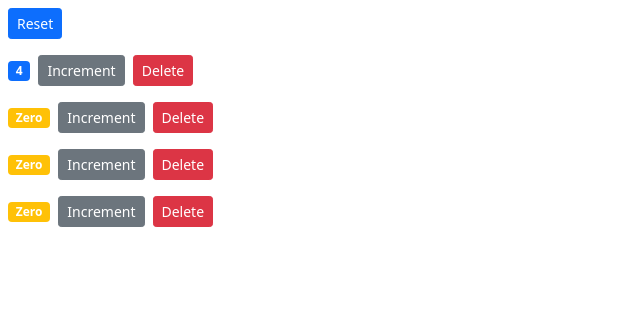
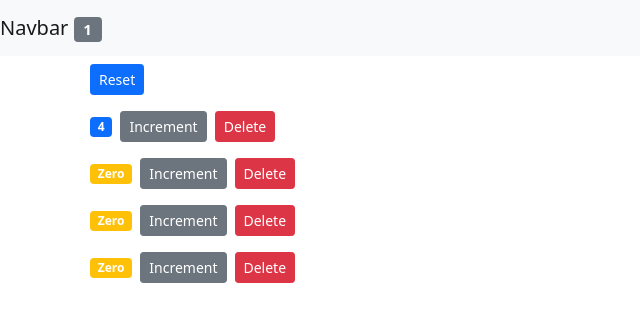
Before and after one commit to marmikpatel19/E-commerce-Shopping-Cart, a React (Create React App) app: page / in a window 1280 px wide. Shown: the top 322 px of the page, without its empty margins (0-640 px from the left). Built offline with nearby package versions, Linux system fonts and the light colour scheme.

Commit message:
feat: add navbar and totalCounters tracker

```diff
--- a/src/App.js
+++ b/src/App.js
@@ -1,25 +1,56 @@
-import logo from "./logo.svg";
+import NavBar from "./Components/navbar";
+import Counters from "./Components/counters";
 import "./App.css";
+import React, { Component } from "react";
 
-function App() {
-  return (
-    <div className="App">
-      <header className="App-header">
-        <img src={logo} className="App-logo" alt="logo" />
-        <p>
-          Edit <code>src/App.js</code> and save to reload.
-        </p>
-        <a
-          className="App-link"
-          href="https://reactjs.org"
-          target="_blank"
-          rel="noopener noreferrer"
-        >
-          Learn React
-        </a>
-      </header>
-    </div>
-  );
+class App extends React.Component {
+  state = {
+    counters: [
+      { id: 1, value: 4 },
+      { id: 2, value: 0 },
+      { id: 3, value: 0 },
+      { id: 4, value: 0 },
+    ],
+  };
+
+  handleIncrement = (counter) => {
+    const counters = [...this.state.counters];
+    const index = counters.indexOf(counter);
+    counters[index] = { ...counter };
+    counters[index].value++;
+    this.setState({ counters });
+  };
+
+  handleDelete = (counterId) => {
+    const counters = this.state.counters.filter((c) => c.id !== counterId);
+    this.setState({ counters });
+  };
+
+  handleReset = () => {
+    const counters = this.state.counters.map((c) => {
+      c.value = 0;
+      return c;
+    });
+    this.setState({ counters });
+  };
+
+  render() {
+    return (
+      <React.Fragment>
+        <NavBar
+          totalCounters={this.state.counters.filter((c) => c.value > 0).length}
+        />
+        <main className="container">
+          <Counters
+            counters={this.state.counters}
+            onReset={this.handleReset}
+            onIncrement={this.handleIncrement}
+            onDelete={this.handleDelete}
+          />
+        </main>
+      </React.Fragment>
+    );
+  }
 }
 
 export default App;
--- a/src/Components/counters.jsx
+++ b/src/Components/counters.jsx
@@ -2,51 +2,21 @@
 import Counter from "./counter";
 
 class Counters extends React.Component {
-  state = {
-    counters: [
-      { id: 1, value: 4 },
-      { id: 2, value: 0 },
-      { id: 3, value: 0 },
-      { id: 4, value: 0 },
-    ],
-  };
-
-  handleIncrement = (counter) => {
-    const counters = [...this.state.counters];
-    const index = counters.indexOf(counter);
-    counters[index] = { ...counter };
-    counters[index].value++;
-    this.setState({ counters });
-  };
-
-  handleDelete = (counterId) => {
-    const counters = this.state.counters.filter((c) => c.id !== counterId);
-    this.setState({ counters });
-  };
-
-  handleReset = () => {
-    const counters = this.state.counters.map((c) => {
-      c.value = 0;
-      return c;
-    });
-    this.setState({ counters });
-  };
-
   render() {
     return (
       <div>
         <button
-          onClick={this.handleReset}
+          onClick={this.props.onReset}
           className="btn btn-primary btn-sm m-2"
         >
           Reset
         </button>
 
-        {this.state.counters.map((counter) => (
+        {this.props.counters.map((counter) => (
           <Counter
             key={counter.id}
-            onDelete={this.handleDelete}
-            onIncrement={this.handleIncrement}
+            onDelete={this.props.onDelete}
+            onIncrement={this.props.onIncrement}
             counter={counter}
           />
         ))}
--- /dev/null
+++ b/src/Components/navbar.jsx
@@ -0,0 +1,18 @@
+import React, { Component } from "react";
+
+class NavBar extends React.Component {
+  render() {
+    return (
+      <nav className="navbar navbar-light bg-light">
+        <a className="navbar-brand" href="#">
+          Navbar{" "}
+          <span className="badge pill bg-secondary">
+            {this.props.totalCounters}
+          </span>
+        </a>
+      </nav>
+    );
+  }
+}
+
+export default NavBar;
--- a/src/index.js
+++ b/src/index.js
@@ -4,11 +4,10 @@
 import App from "./App";
 import reportWebVitals from "./reportWebVitals";
 import "bootstrap/dist/css/bootstrap.min.css";
-import Counters from "./Components/counters";
 
 ReactDOM.render(
   <React.StrictMode>
-    <Counters />
+    <App />
   </React.StrictMode>,
   document.getElementById("root")
 );
```
